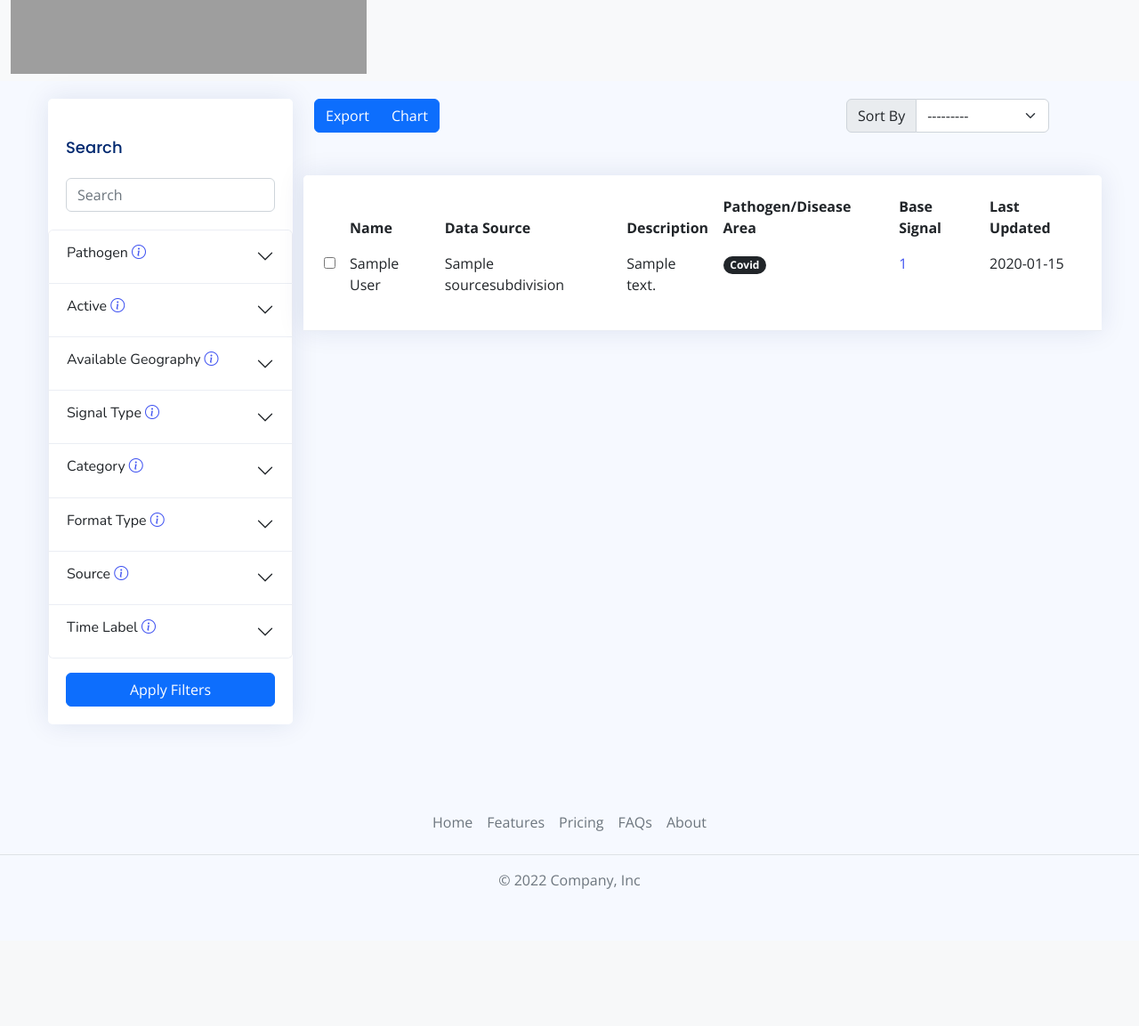
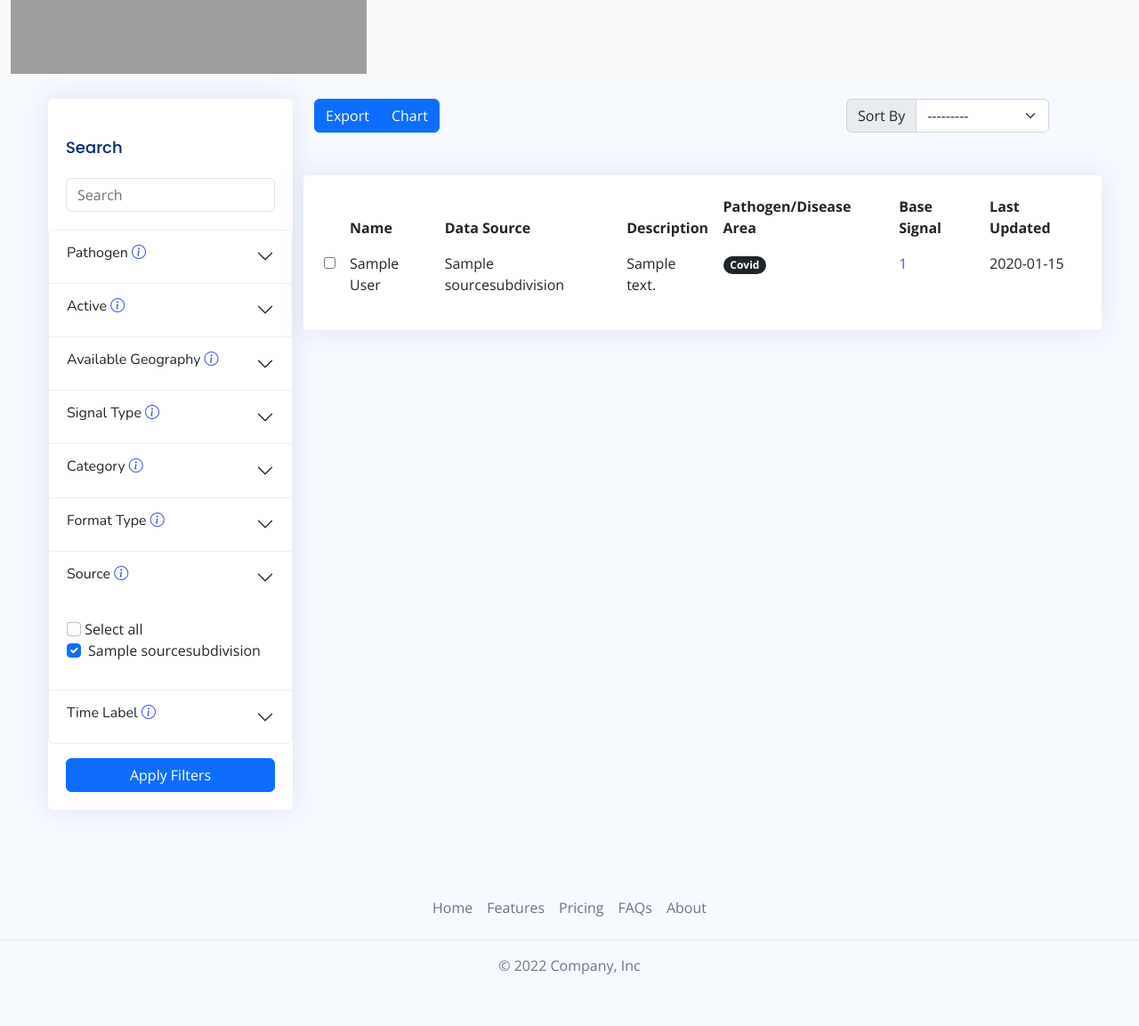
Before and after one commit to cmu-delphi/signal_documentation, a Django app: page /?source=1 in a window 1280 px wide. Shown: the part 225-1378 px from the top of the page at 89% size. Before the commit the page ends 1224 px from the top, so only its background shows below. Run offline with Django 4.2, Linux system fonts and the light colour scheme; data comes from the database, SQL or seed files in the repository; tables that the repository leaves empty hold one stand-in row (values such as "Sample post"); parts of the project's set-up code (start-up, migrations or seed data) failed here and were passed over; some libraries are stand-ins or nearby versions; grey boxes are pictures that could not be loaded.

Commit message:
Added 'x' to searc and made accordions not collapsed if filters are selected

```diff
--- a/src/templates/signals/signals.html
+++ b/src/templates/signals/signals.html
@@ -13,8 +13,11 @@
                         <br />
                         <div class="card-body">
                             <h5 class="card-title">Search</h5>
-                            <input class="form-control" type="text" name="{{ filter.form.search.name }}"
-                                placeholder="Search" title="Enter search keyword" />
+                            <div class="input-group">
+                                <input class="form-control border" type="search" name="{{ filter.form.search.name }}" id="example-search-input"
+                                    placeholder="Search" title="Enter search keyword"
+                                >
+                            </div>
                         </div>
                         <div class="accordion">
                             <div class="accordion-item">
@@ -28,7 +31,11 @@
                                     </label>
                                 </button>
                               </h2>
+                              {% if form.pathogen.value %}
+                                <div id="pathogen-collapse" class="accordion-collapse" aria-labelledby="pathogen-heading">
+                              {% else %}
                                 <div id="pathogen-collapse" class="accordion-collapse collapse" aria-labelledby="pathogen-heading">
+                              {% endif %}
                                 <div class="accordion-body">
                                     <div id="div_id_pathogen" class="mb-3">
                                         <div>
@@ -49,7 +56,11 @@
                                     </label>
                                 </button>
                               </h2>
+                              {% if form.active.value %}
+                                <div id="active-collapse" class="accordion-collapse" aria-labelledby="active-heading">
+                              {% else %}
                                 <div id="active-collapse" class="accordion-collapse collapse" aria-labelledby="active-heading">
+                              {% endif %}
                                 <div class="accordion-body">
                                     {{ form.active|as_crispy_field }}
                                 </div>
@@ -66,7 +77,11 @@
                                     </label>
                                 </button>
                               </h2>
+                              {% if form.available_geography.value %}
+                                <div id="available_geography-collapse" class="accordion-collapse" aria-labelledby="available_geography-heading">
+                              {% else %}
                                 <div id="available_geography-collapse" class="accordion-collapse collapse" aria-labelledby="available_geography-heading">
+                              {% endif %}
                                 <div class="accordion-body">
                                     <div class="bulk-select">
                                         <input type="checkbox" class="form-check-input" id="select-all">
@@ -87,7 +102,11 @@
                                     </label>
                                 </button>
                               </h2>
+                              {% if form.signal_type.value %}
+                                <div id="signal_type-collapse" class="accordion-collapse" aria-labelledby="signal_type-heading">
+                              {% else %}
                                 <div id="signal_type-collapse" class="accordion-collapse collapse" aria-labelledby="signal_type-heading">
+                              {% endif %}
                                 <div class="accordion-body">
                                     <div class="bulk-select">
                                         <input type="checkbox" class="form-check-input" id="select-all">
@@ -108,7 +127,11 @@
                                     </label>
                                 </button>
                               </h2>
+                              {% if form.category.value %}
+                                <div id="category-collapse" class="accordion-collapse" aria-labelledby="category-heading">
+                              {% else %}
                                 <div id="category-collapse" class="accordion-collapse collapse" aria-labelledby="category-heading">
+                              {% endif %}
                                 <div class="accordion-body">
                                     <div class="bulk-select">
                                         <input type="checkbox" class="form-check-input" id="select-all">
@@ -129,7 +152,11 @@
                                     </label>
                                 </button>
                               </h2>
+                              {% if form.format_type.value %}
+                                <div id="format_type-collapse" class="accordion-collapse" aria-labelledby="format_type-heading">
+                              {% else %}
                                 <div id="format_type-collapse" class="accordion-collapse collapse" aria-labelledby="format_type-heading">
+                              {% endif %}
                                 <div class="accordion-body">
                                     <div class="bulk-select">
                                         <input type="checkbox" class="form-check-input" id="select-all">
@@ -150,7 +177,11 @@
                                     </label>
                                 </button>
                               </h2>
+                              {% if form.source.value %}
+                                <div id="source-collapse" class="accordion-collapse" aria-labelledby="source-heading">
+                              {% else %}
                                 <div id="source-collapse" class="accordion-collapse collapse" aria-labelledby="source-heading">
+                              {% endif %}
                                 <div class="accordion-body">
                                     <div class="bulk-select">
                                         <input type="checkbox" class="form-check-input" id="select-all">
@@ -171,7 +202,11 @@
                                     </label>
                                 </button>
                               </h2>
+                                {% if form.time_label.value %}
+                                  <div id="time_label-collapse" class="accordion-collapse" aria-labelledby="time_label-heading">
+                                {% else %}
                                   <div id="time_label-collapse" class="accordion-collapse collapse" aria-labelledby="time_label-heading">
+                                {% endif %}
                                 <div class="accordion-body">
                                     {{ form.time_label|as_crispy_field }}
                                 </div>
```
Lines whose indentation alone changed are shown as unchanged.
